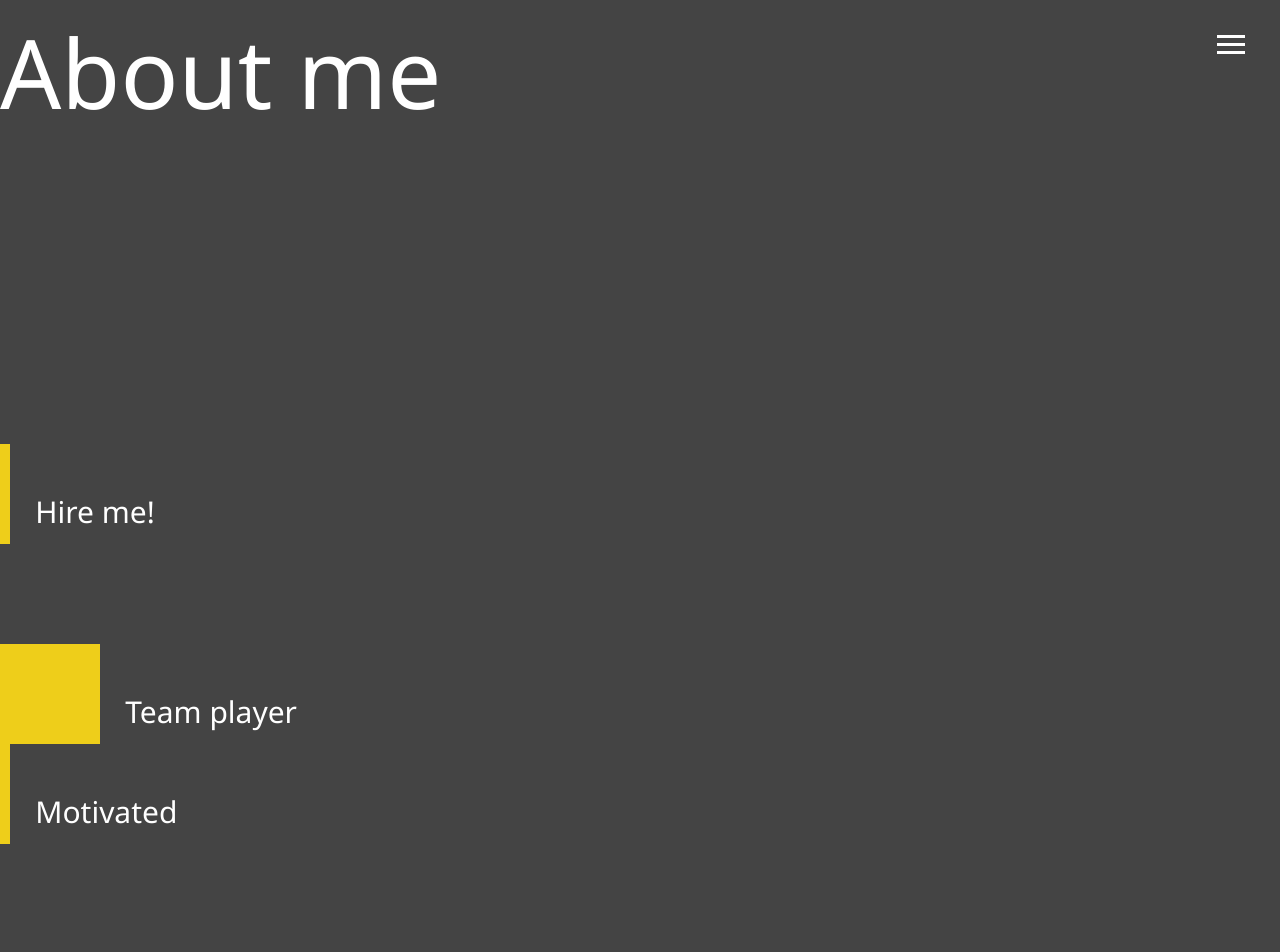
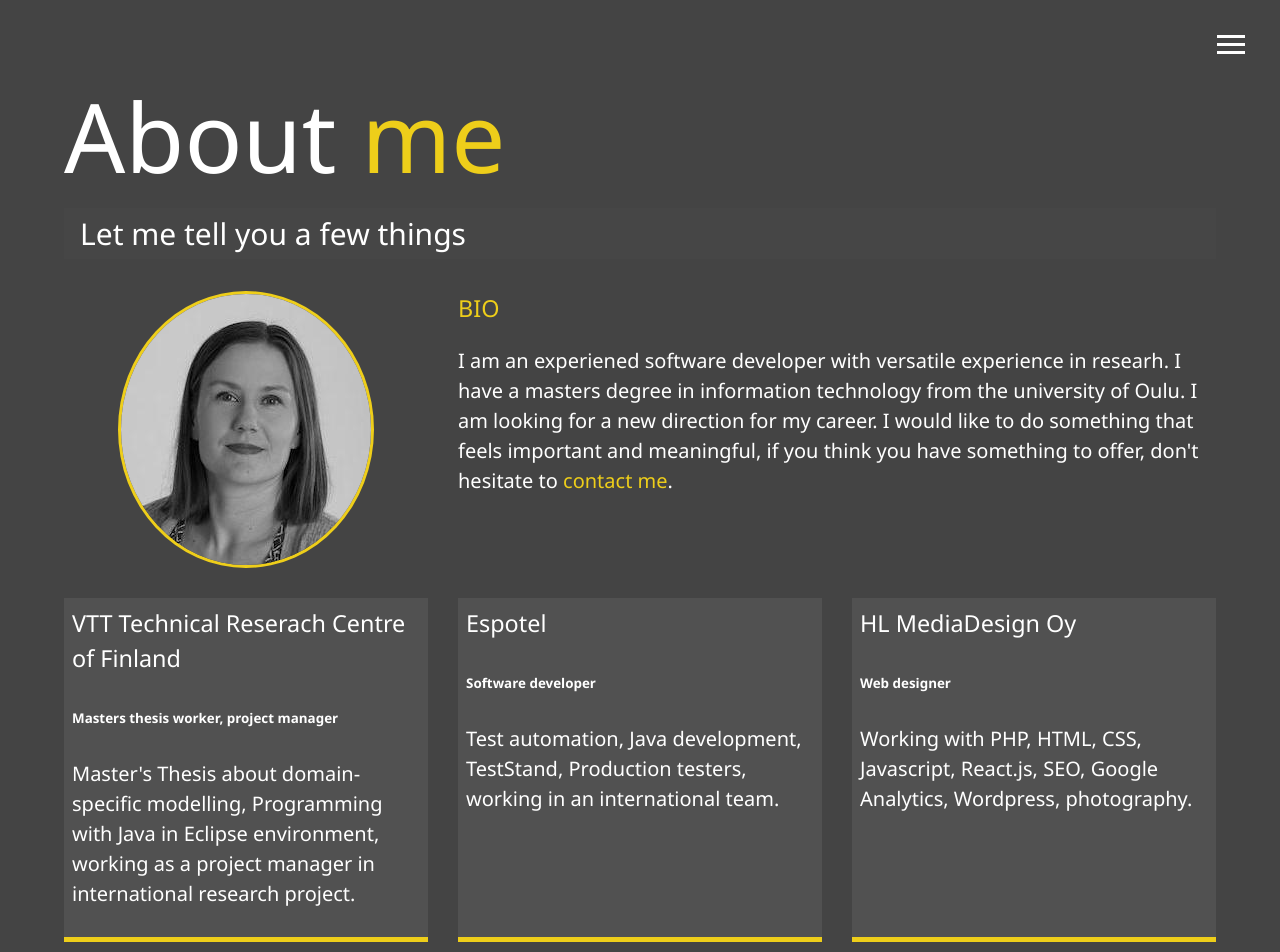
Before and after one commit to skis84/portfolio, a website: page about.html in a window 1280 px wide. Shown: the top 952 px of the page. Before the commit the page ends 909 px from the top, so only its background shows below. Drawn offline with Linux system fonts and the light colour scheme.

Commit message:
Added some content to work

```diff
--- a/about.html
+++ b/about.html
@@ -35,27 +35,60 @@
         </ul>
       </nav>
     </header>
-    <h1 class="lg-heading">About me</h1>
 
+    <main id="about">
+      <h1 class="lg-heading">About <span class="text-secondary">me</span></h1>
+      <h2 class="sm-heading">Let me tell you a few things</h2>
+      <div class="about-info">
+        <img src="img/portrait.jpg" alt="John Doe" class="bio-image" />
+        <div class="bio">
+          <h3 class="text-secondary">BIO</h3>
+          <p>
+            I am an experiened software developer with versatile experience in researh. I have a masters degree in information technology from the university of Oulu. I am looking for a new direction for my career. I would like to do something that feels important and meaningful, if you think you have something to offer, don't hesitate to <a class="contact-link" href="contact.html">contact me</a>.
+          </p>
+        </div>
+        <div class="job job-1">
+          <h3>VTT Technical Reserach Centre of Finland</h3>
+          <h6>Masters thesis worker, project manager</h6>
+          <p>
+            Master's Thesis about domain-specific modelling, Programming with Java in Eclipse environment, working as a project manager in international research project.
+          </p>
+        </div>
+        <div class="job job-2">
+          <h3>Espotel</h3>
+          <h6>Software developer</h6>
+          <p>
+            Test automation, Java development, TestStand, Production testers, working in an international team.
+          </p>
+        </div>
+        <div class="job job-3">
+          <h3>HL MediaDesign Oy</h3>
+          <h6>Web designer</h6>
+          <p>
+            Working with PHP, HTML, CSS, Javascript, React.js, SEO, Google Analytics, Wordpress, photography.
+          </p>
+        </div>
+      </div>
       <div class="animationContainer">
         <div class="container3">
           <div class="square square3Animation"></div>
-        <div class="text">Eager to learn</div>
+          <div class="text textAnimation">Eager to learn</div>
         </div>
         <div class="container2">
           <div class="square square2Animation"></div>
-        <div class="text">Team player</div>
+          <div class="text textAnimation">Team player</div>
         </div>
         <div class="container1">
           <div class="square square1Animation"></div>
-        <div class="text">Motivated</div>
+          <div class="text textAnimation">Motivated</div>
         </div>
-
-
       </div>
-    <div class="finalContent">
+      <div class="finalcontent">
           <div class="square square1Animation"></div>
-      <div class="text">Hire me!</div>
+          <div class="text finaltext">Hire me!</div>
+        </div>
+      </div>
+    </main>
     <script src="main.js"></script>
   </body>
 </html>
--- a/package.json
+++ b/package.json
@@ -4,12 +4,11 @@
   "description": "Portfolio project",
   "main": "index.js",
   "scripts": {
-    "sass": "node-sass -w scss/ -o / --recursive",
-    "test": "echo \"Error: no test specified\" && exit 1"
+    "sass": "node-sass -w scss/ -o dist/css/ --recursive"
   },
   "author": "",
   "license": "ISC",
   "dependencies": {
-    "node-sass": "^4.14.1"
+    "node-sass": "4.9.2"
   }
 }
--- a/scss/_animation.scss
+++ b/scss/_animation.scss
@@ -3,10 +3,11 @@
   height: 100px;
   background: $secondary-color;
   position: relative;
-  display: inline-block;
+  display: none;
 }
 
 .squareAnimation {
+  display: inline-block;
   animation: shrink 0.5s linear;
   animation-fill-mode: forwards;
 }
@@ -33,6 +34,9 @@
   font-size: 30px;
   vertical-align: middle;
   margin: 20px;
+}
+
+.textAnimation {
   animation: hide 1s linear 12s;
   animation-fill-mode: forwards;
 }
@@ -62,10 +66,15 @@
   animation-fill-mode: forwards;
 }
 
-.finalContent {
-  @extend .container;
+.finalcontent {
   opacity: 0%;
-  animation: drop 1s linear 24s;
+  animation: drop 1s linear 13s;
+  animation-fill-mode: forwards;
+}
+
+.finaltext {
+  opacity: 0%;
+  animation: show 1s linear 13s;
   animation-fill-mode: forwards;
 }
 
@@ -74,7 +83,6 @@
     top: 0px;
   }
   100% {
-    top: 50vh;
     opacity: 100%;
   }
 }
@@ -97,6 +105,15 @@
   }
 }
 
+@keyframes show {
+  0% {
+    opacity: 0%;
+  }
+  100% {
+    opacity: 100%;
+  }
+}
+
 @keyframes wipe {
   0% {
     left: 0%;
@@ -107,7 +124,9 @@
   }
 
   100% {
-    left: 100%;
+    left: 99%;
+    height: 0px;
+    opacity: 0;
   }
 }
 
--- a/scss/main.scss
+++ b/scss/main.scss
@@ -49,6 +49,10 @@ header {
 }
 
 .text-secondary {
+  color: $secondary-color;
+}
+
+.contact-link {
   color: $secondary-color;
 }
 
```
Also changed, not shown: contact.html (+10 -2 lines), dist/css/main.css, 1 other file. Lines whose indentation alone changed are shown as unchanged.
